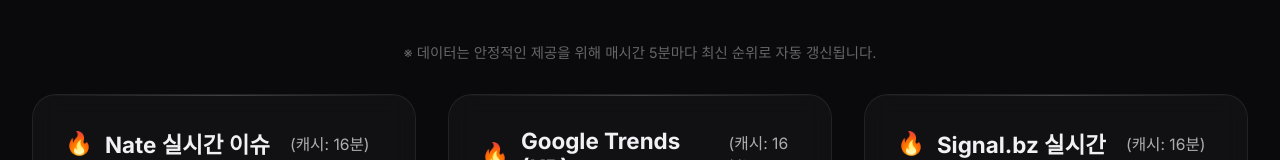
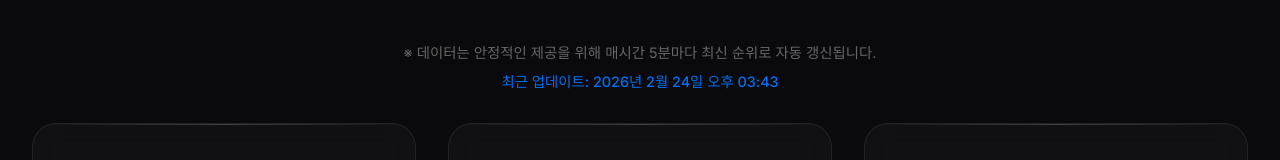
Before and after one commit to bsjuuny/trending-rankings, a Next.js app: page /trendingrankings/ in a window 1280 px wide. Shown: the part 183-343 px from the top of the page. Built offline with nearby package versions, Linux system fonts and the light colour scheme; no server answers.

Commit message:
feat: add build time display

```diff
--- a/src/app/page.tsx
+++ b/src/app/page.tsx
@@ -4,12 +4,25 @@
 export default async function Home() {
   const sources = await getAllRankings();
 
+  // 정적 빌드 시점의 시간을 계산하여 한국 시간 기준으로 포맷팅
+  const buildTime = new Date().toLocaleString('ko-KR', {
+    timeZone: 'Asia/Seoul',
+    year: 'numeric',
+    month: 'short',
+    day: 'numeric',
+    hour: '2-digit',
+    minute: '2-digit',
+  });
+
   return (
     <main>
       <h1>Real-time Trending</h1>
       <p className="subtitle">Discover what's happening now across major portals</p>
-      <p className="info-text" style={{ fontSize: '0.9rem', color: '#666', textAlign: 'center', marginBottom: '2rem' }}>
+      <p className="info-text" style={{ fontSize: '0.9rem', color: '#666', textAlign: 'center', marginBottom: '0.5rem' }}>
         ※ 데이터는 안정적인 제공을 위해 매시간 5분마다 최신 순위로 자동 갱신됩니다.
+      </p>
+      <p style={{ fontSize: '0.9rem', color: '#0070f3', textAlign: 'center', marginBottom: '2rem', fontWeight: '500' }}>
+        최근 업데이트: {buildTime}
       </p>
 
       <div className="grid">
```
